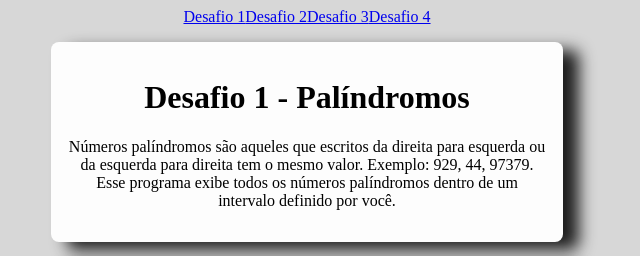
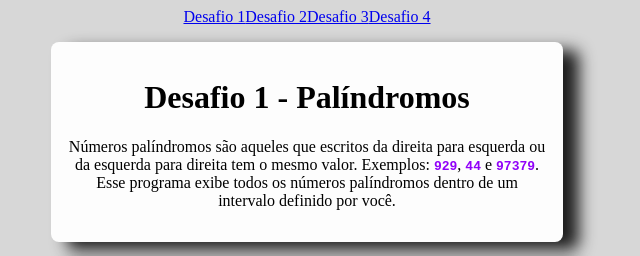
Before and after one commit to flwedu/desafio-kukac, a React (Vite) app in the folder frontend/: page /#/desafio1 in a window 1280 px wide. Shown: the top 256 px of the page, without its empty margins (333-973 px from the left). Built offline with nearby package versions, Linux system fonts and the light colour scheme.

Commit message:
feat: add code tag styles

```diff
--- a/frontend/src/App.scss
+++ b/frontend/src/App.scss
@@ -3,10 +3,16 @@ $color--white: #fff;
 $color--bg: #d7d7d7;
 $color--shadow: #1e1e1e;
 $color--main: #0091eb;
+$color--code: #9100f9;
 
 body {
   background-color: $color--bg;
   text-align: center;
+}
+
+code {
+  font-weight: 600;
+  color: $color--code;
 }
 
 input {
--- a/frontend/src/pages/desafio1.tsx
+++ b/frontend/src/pages/desafio1.tsx
@@ -31,8 +31,8 @@ export default function Desafio1() {
         <h1>Desafio 1 - Palíndromos</h1>
         <p>
           Números palíndromos são aqueles que escritos da direita para esquerda
-          ou da esquerda para direita tem o mesmo valor. Exemplo: 929, 44,
-          97379.
+          ou da esquerda para direita tem o mesmo valor. Exemplos:{" "}
+          <code>929</code>, <code>44</code> e <code>97379</code>.
           <br />
           Esse programa exibe todos os números palíndromos dentro de um
           intervalo definido por você.
```
